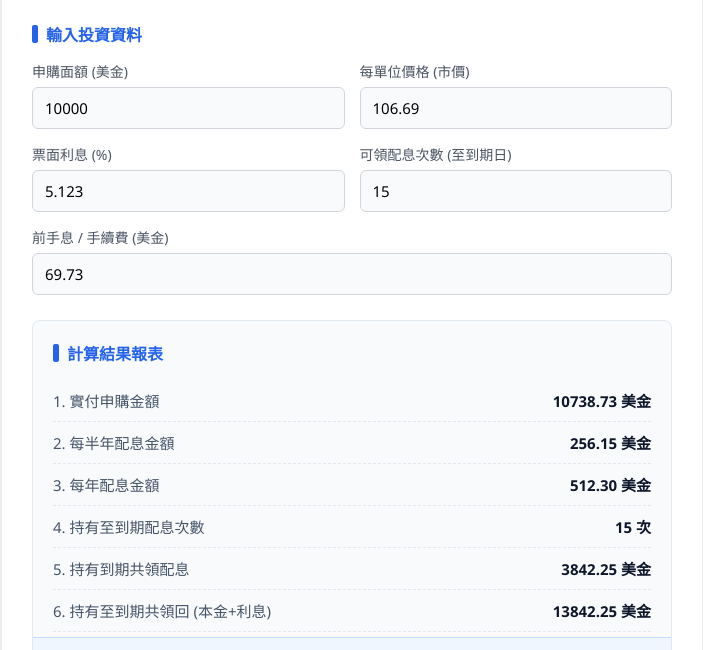
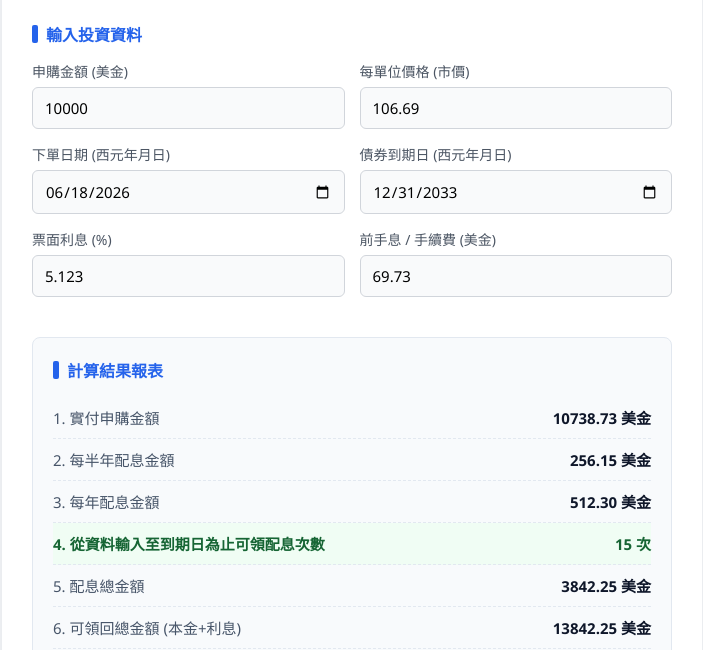
Before and after one commit to b89tiger009/Bondcalculator, a plain HTML site: page index.html in a window 1280 px wide. Shown: the part 117-767 px from the top of the page, without its empty margins (288-991 px from the left). Drawn offline with Linux system fonts and the light colour scheme.

Commit message:
Update index.html

```diff
--- a/index.html
+++ b/index.html
@@ -165,7 +165,7 @@
 
     <div class="grid-2">
         <div class="input-group">
-            <label for="faceValue">申購面額 (美金)</label>
+            <label for="faceValue">申購金額 (美金)</label>
             <input type="number" id="faceValue" value="10000" placeholder="例如: 10000" oninput="calculate()">
         </div>
         <div class="input-group">
@@ -176,18 +176,24 @@
 
     <div class="grid-2">
         <div class="input-group">
+            <label for="orderDate">下單日期 (西元年月日)</label>
+            <input type="date" id="orderDate" value="2026-06-18" oninput="calculate()">
+        </div>
+        <div class="input-group">
+            <label for="maturityDate">債券到期日 (西元年月日)</label>
+            <input type="date" id="maturityDate" value="2033-12-31" oninput="calculate()">
+        </div>
+    </div>
+
+    <div class="grid-2">
+        <div class="input-group">
             <label for="couponRate">票面利息 (%)</label>
             <input type="number" id="couponRate" value="5.123" step="0.001" placeholder="例如: 5.123" oninput="calculate()">
         </div>
         <div class="input-group">
-            <label for="interestCount">可領配息次數 (至到期日)</label>
-            <input type="number" id="interestCount" value="15" placeholder="例如: 15" oninput="calculate()">
+            <label for="previousInterest">前手息 / 手續費 (美金)</label>
+            <input type="number" id="previousInterest" value="69.73" step="0.01" placeholder="例如: 69.73" oninput="calculate()">
         </div>
-    </div>
-
-    <div class="input-group">
-        <label for="previousInterest">前手息 / 手續費 (美金)</label>
-        <input type="number" id="previousInterest" value="69.73" step="0.01" placeholder="例如: 69.73" oninput="calculate()">
     </div>
 
     <div class="result-box">
@@ -205,19 +211,19 @@
             <span class="result-label">3. 每年配息金額</span>
             <span class="result-value" id="res_annual">0.00 美金</span>
         </div>
-        <div class="result-row">
-            <span class="result-label">4. 持有至到期配息次數</span>
-            <span class="result-value" id="res_count">0 次</span>
+        <div class="result-row" style="background-color: #f0fdf4;">
+            <span class="result-label" style="color: #166534; font-weight: 600;">4. 從資料輸入至到期日為止可領配息次數</span>
+            <span class="result-value" id="res_count" style="color: #166534;">0 次</span>
         </div>
         <div class="result-row">
-            <span class="result-label">5. 持有到期共領配息</span>
+            <span class="result-label">5. 配息總金額</span>
             <span class="result-value" id="res_totalInterest">0.00 美金</span>
         </div>
         <div class="result-row">
-            <span class="result-label">6. 持有至到期共領回 (本金+利息)</span>
+            <span class="result-label">6. 可領回總金額 (本金+利息)</span>
             <span class="result-value" id="res_totalReturn">0.00 美金</span>
         </div>
-        <div class="result-row highlight-row">
+        <div class="highlight-row">
             <span class="result-label">7. 總報酬率</span>
             <span class="result-value" id="res_totalReturnRate">0.00%</span>
         </div>
@@ -239,10 +245,35 @@ function calculate() {
     const faceValue = parseFloat(document.getElementById('faceValue').value) || 0;
     const price = parseFloat(document.getElementById('price').value) || 0;
     const couponRate = parseFloat(document.getElementById('couponRate').value) || 0;
-    const interestCount = parseInt(document.getElementById('interestCount').value) || 0;
     const previousInterest = parseFloat(document.getElementById('previousInterest').value) || 0;
 
-    // 1. 申購金額 = 【面額 X 市價 / 100 + 前手息】
+    const orderDateVal = document.getElementById('orderDate').value;
+    const maturityDateVal = document.getElementById('maturityDate').value;
+
+    let interestCount = 0;
+
+    // 自動計算配息次數：(債券到期日 - 下單日期) / 6個月，不足6個月不計息
+    if (orderDateVal && maturityDateVal) {
+        const orderDate = new Date(orderDateVal);
+        const maturityDate = new Date(maturityDateVal);
+
+        if (maturityDate > orderDate) {
+            // 計算總月份差距
+            let months = (maturityDate.getFullYear() - orderDate.getFullYear()) * 12;
+            months += maturityDate.getMonth() - orderDate.getMonth();
+
+            // 處理日期的天數差距，若到期日的天數小於下單日的天數，扣除不足的一個月
+            if (maturityDate.getDate() < orderDate.getDate()) {
+                months--;
+            }
+
+            // 每6個月算一次配息，向下取整（不足6個月不計）
+            interestCount = Math.floor(months / 6);
+            if (interestCount < 0) interestCount = 0;
+        }
+    }
+
+    // 1. 申購金額 = 【面額 X 市價 / 100 + 前手息】 （此處面額即輸入的申購金額欄位）
     const purchaseAmount = (faceValue * price / 100) + previousInterest;
 
     // 2. 每半年配息 = 面額 * 票面利息(%) / 2
@@ -251,14 +282,10 @@ function calculate() {
     // 3. 每年配息 = 每半年配息 * 2
     const annual = semiAnnual * 2;
 
-    // 4. 持有到期共領配息次數
-    const count = interestCount;
+    // 5. 配息總金額 = 每半年配息 * 次數
+    const totalInterest = semiAnnual * interestCount;
 
-    // 5. 持有到期共領配息 = 每半年配息 * 次數
-    // 備註：照圖中公式 256.15 * 15 = 3842.25，但圖片直接寫 3840，此處採取精準數學計算
-    const totalInterest = semiAnnual * count;
-
-    // 6. 持有至到期共領回 = 配息總額 + 面額
+    // 6. 可領回總金額 = 配息總額 + 面額
     const totalReturn = totalInterest + faceValue;
 
     // 7. 總報酬率 = 配息總額 / 申購金額 * 100%
@@ -271,7 +298,7 @@ function calculate() {
     document.getElementById('res_purchaseAmount').innerText = purchaseAmount.toFixed(2) + ' 美金';
     document.getElementById('res_semiAnnual').innerText = semiAnnual.toFixed(2) + ' 美金';
     document.getElementById('res_annual').innerText = annual.toFixed(2) + ' 美金';
-    document.getElementById('res_count').innerText = count + ' 次';
+    document.getElementById('res_count').innerText = interestCount + ' 次';
     document.getElementById('res_totalInterest').innerText = totalInterest.toFixed(2) + ' 美金';
     document.getElementById('res_totalReturn').innerText = totalReturn.toFixed(2) + ' 美金';
     document.getElementById('res_totalReturnRate').innerText = totalReturnRate.toFixed(2) + '%';
```
